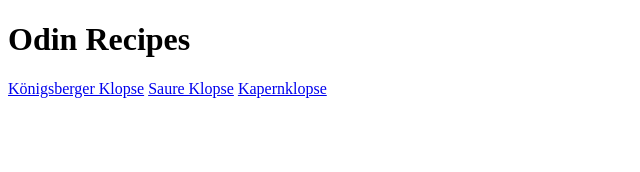
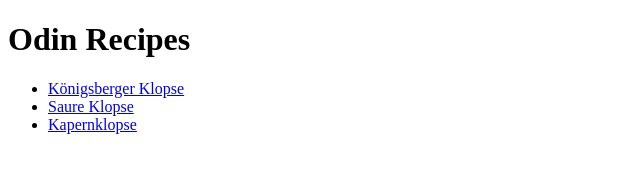
Before and after one commit to VinRakeliz/odin-recipes, a plain HTML site: page index.html in a window 1280 px wide. Shown: the whole page, without its empty margins (0-640 px from the left). Drawn offline with Linux system fonts and the light colour scheme.

Commit message:
Put links into an unordered list

```diff
--- a/index.html
+++ b/index.html
@@ -10,9 +10,11 @@
 
     <h1>Odin Recipes</h1>
 
-    <a href="recipes/königsberger.html">Königsberger Klopse</a>
-    <a href="recipes/saure.html">Saure Klopse</a>
-    <a href="recipes/kapern.html">Kapernklopse</a>
+    <ul>
+        <li><a href="recipes/königsberger.html">Königsberger Klopse</a></li>
+        <li><a href="recipes/saure.html">Saure Klopse</a></li>
+        <li><a href="recipes/kapern.html">Kapernklopse</a></li>
+    </ul>
 
 
 
```
